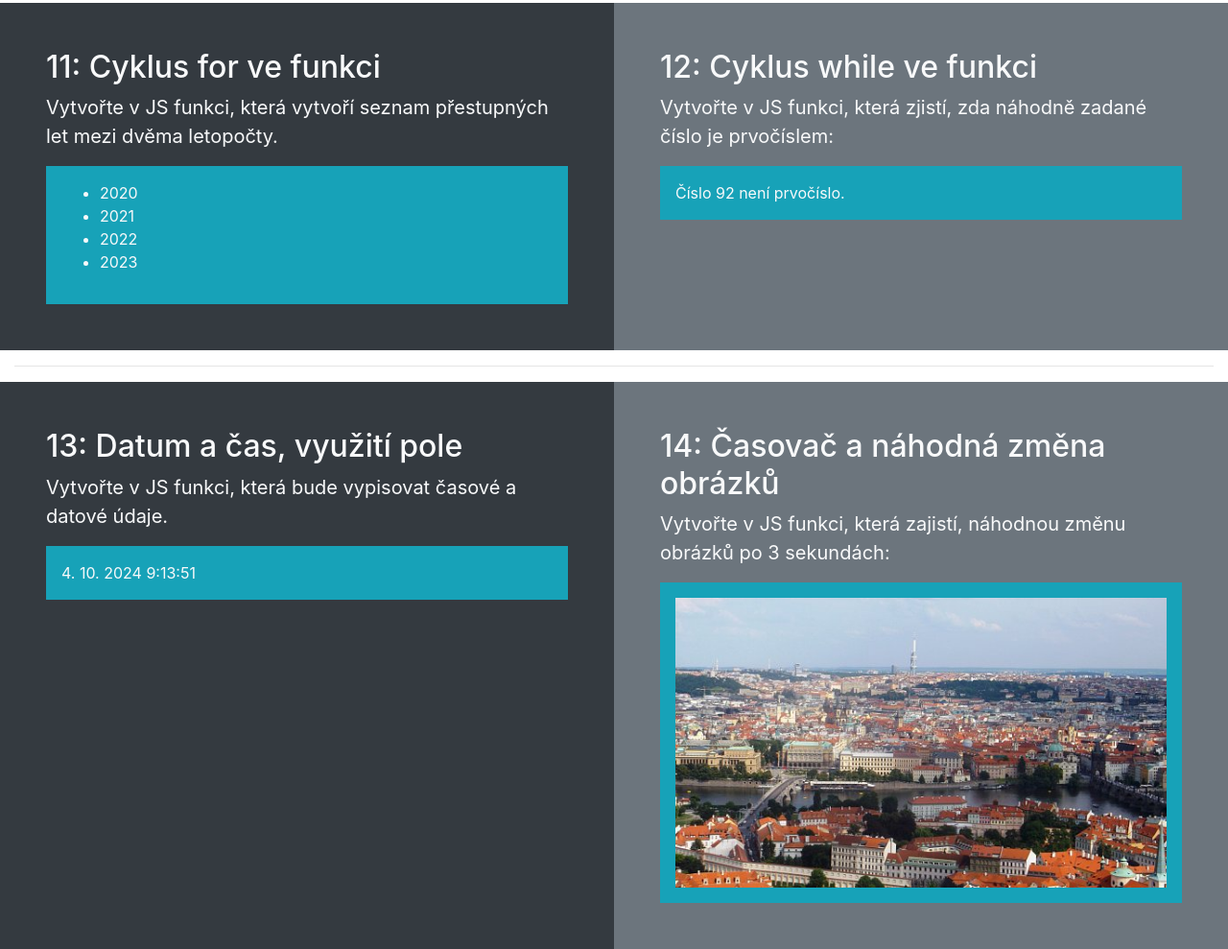
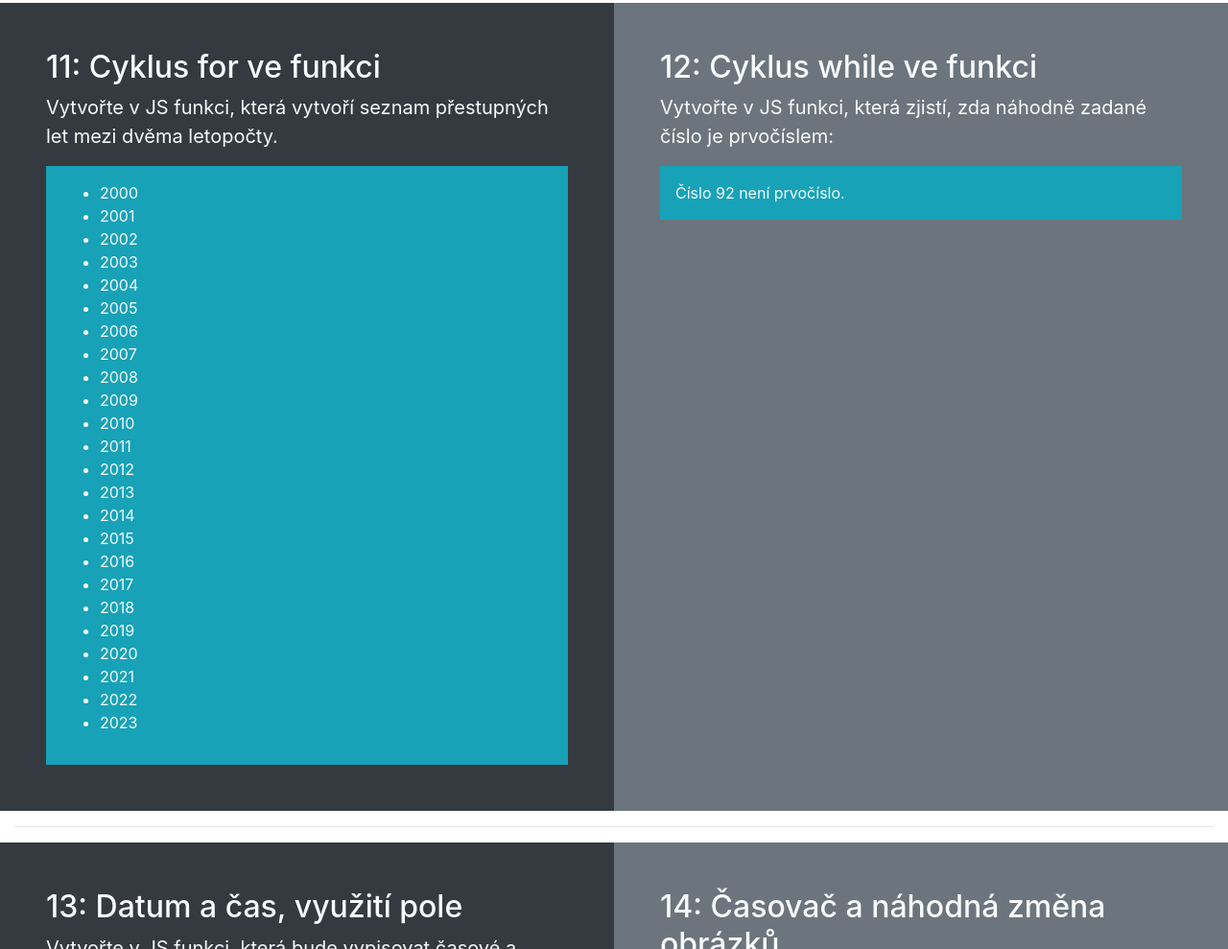
Before and after one commit to dr0th3r/zakladyJS-proverka, a plain HTML site: page index.html in a window 1280 px wide. Shown: the part 3523-4512 px from the top of the page at 96% size. Drawn offline with nearby package versions, Linux system fonts and the light colour scheme.

Commit message:
update year list

```diff
--- a/index.html
+++ b/index.html
@@ -363,17 +363,22 @@
           </div>
           <script>
             const solutionBlock11 = document.getElementById("jedenacty");
-            const yearList = document.createElement("ul");
-            const startYear = 2020;
+            const startYear = 2000;
             const endYear = 2024;
 
-            for (let i = startYear; i < endYear; i++) {
-              const li = document.createElement("li");
-              li.textContent = i;
-              yearList.append(li);
+            function leapYearList(startYear, endYear) {
+              const yearList = document.createElement("ul");
+
+              for (let i = startYear; i < endYear; i++) {
+                const li = document.createElement("li");
+                li.textContent = i;
+                yearList.append(li);
+              }
+
+              return yearList;
             }
 
-            solutionBlock11.append(yearList);
+            solutionBlock11.append(leapYearList(startYear, endYear));
           </script>
         </div>
         <div class="col-sm-6 bg-secondary text-light p-5">
```
